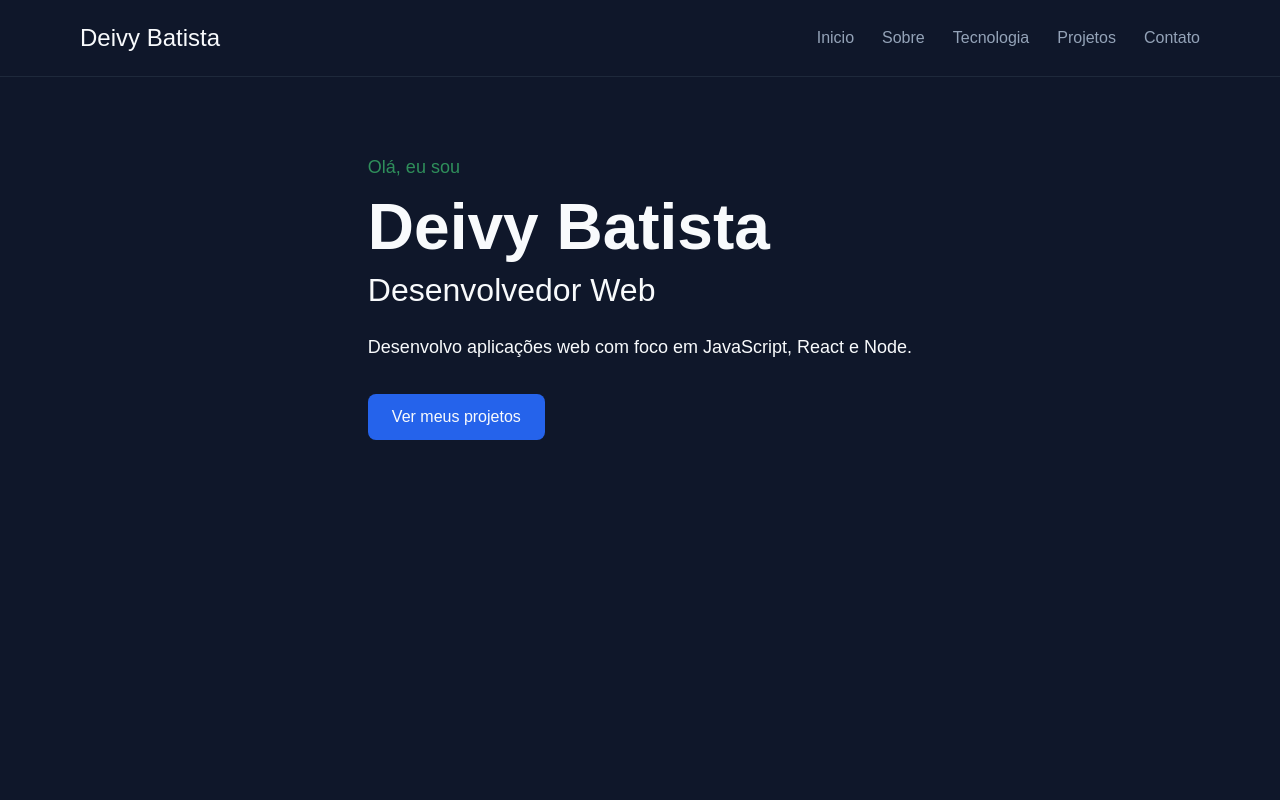
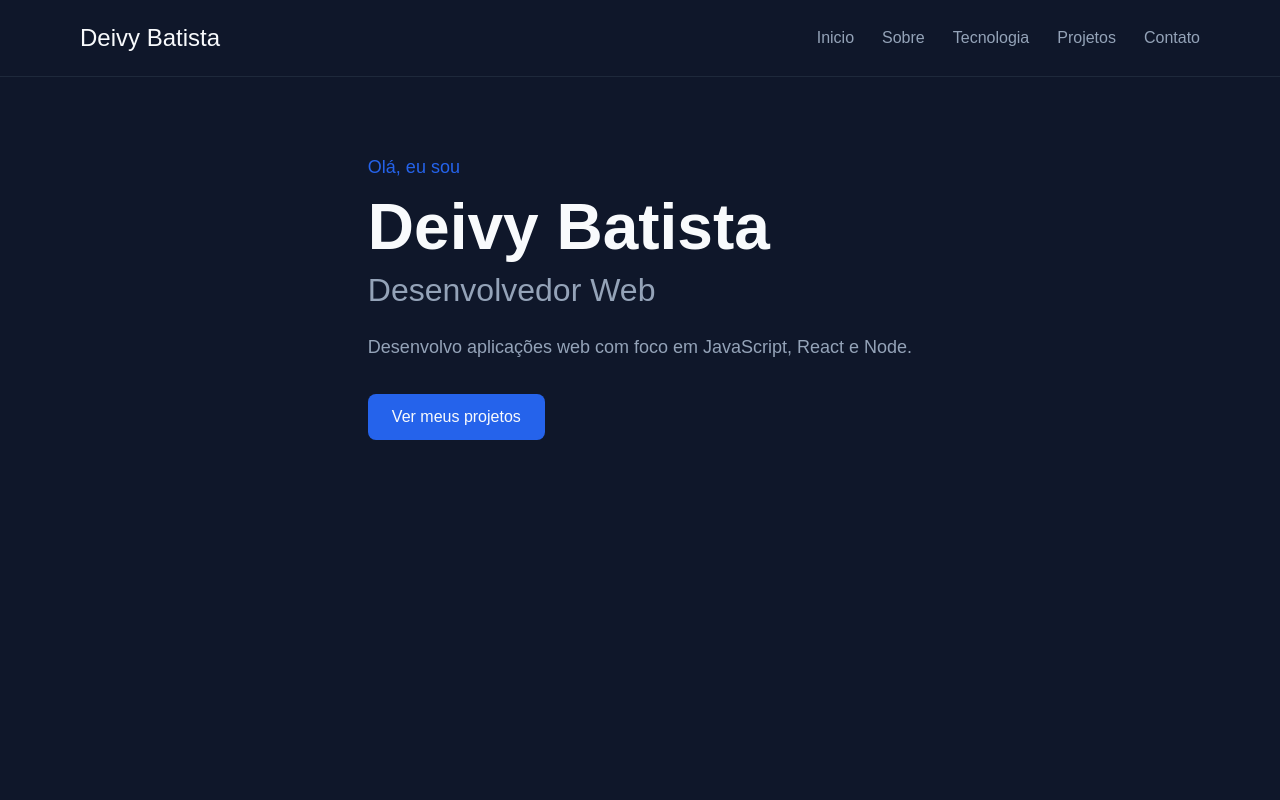
Before and after one commit to deivypereirabatista/portifolio-deivy, a React (Vite) app: page / in a window 1280 px wide. Shown: the top 800 px of the page. Built offline with nearby package versions, Linux system fonts and the light colour scheme.

Commit message:
Melhorando hierarquia do Hero no index.css | Modificação nas configurações de como linguagem e title

```diff
--- a/index.html
+++ b/index.html
@@ -1,10 +1,10 @@
 <!doctype html>
-<html lang="en">
+<html lang="pt-br">
   <head>
     <meta charset="UTF-8" />
     <link rel="icon" type="image/svg+xml" href="/favicon.svg" />
     <meta name="viewport" content="width=device-width, initial-scale=1.0" />
-    <title>portifolio-deivy</title>
+    <title>Portifólio - Deivy Batista</title>
   </head>
   <body>
     <div id="root"></div>
--- a/src/index.css
+++ b/src/index.css
@@ -118,8 +118,35 @@ nav {
   gap: 60px;
 }
 
+
 .hero-content{
   max-width: 600px;
+}
+
+.hero-content p:first-child {
+  color: var(--primary);
+  font-size: 18px;
+  margin-bottom: 12px;
+}
+
+.hero-content h1 {
+  font-size: 64px;
+  margin-bottom: 8px;
+}
+
+.hero-content h2 {
+  font-size: 32px;
+  font-weight: 400;
+  color: var(--text-secondary);
+  margin-bottom: 24px;
+}
+
+.hero-content p:not(:first-child) {
+  max-width: 550px;
+  font-size: 18px;
+  line-height: 1.6;
+  color: var(--text-secondary);
+  margin-bottom: 32px;
 }
 
 .hero-image {
```
